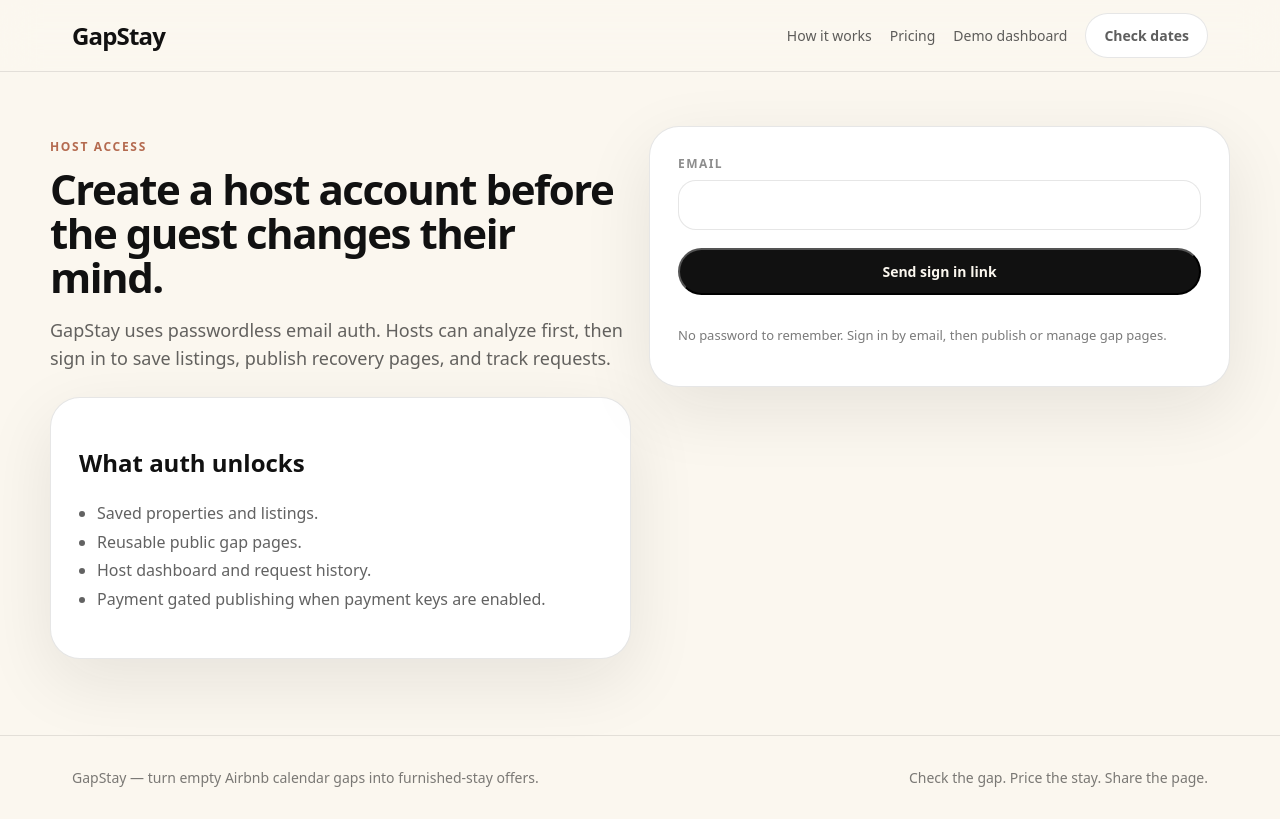
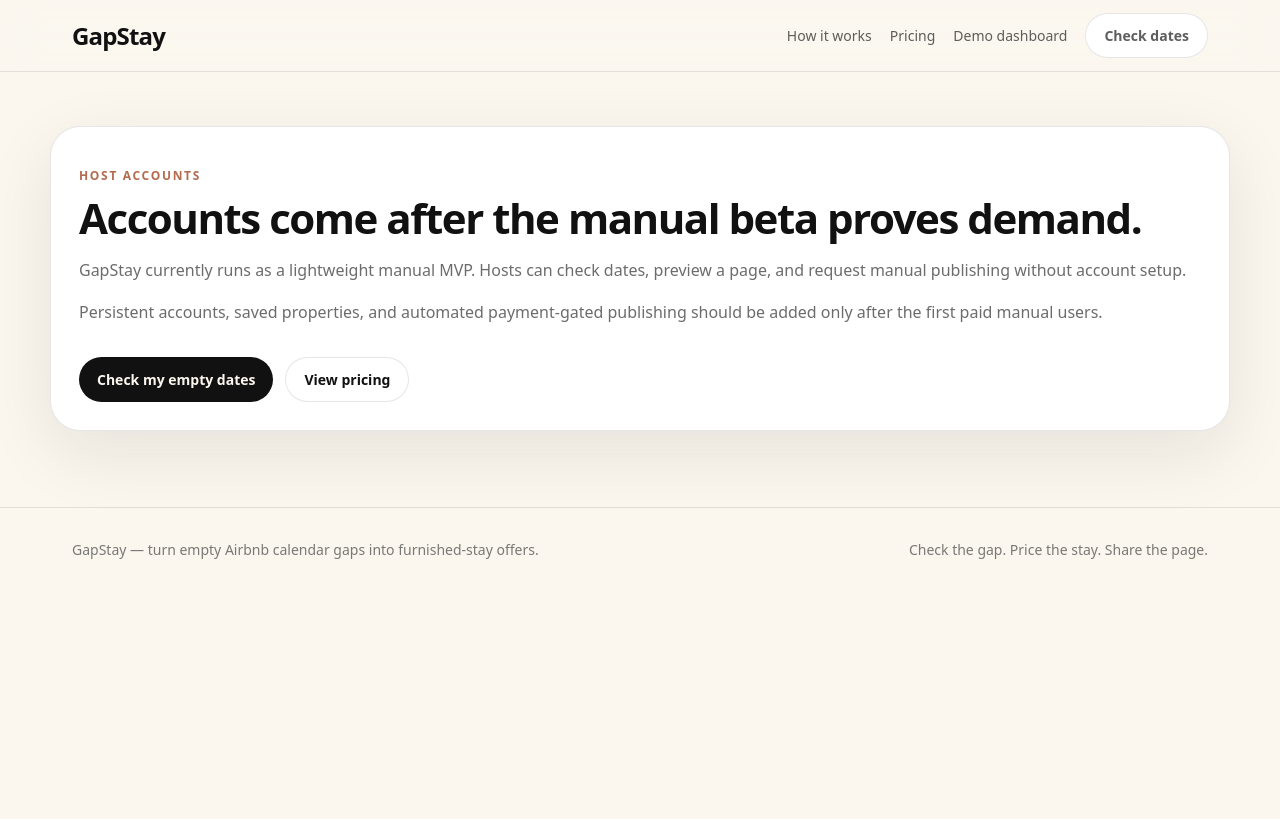
Before and after one commit to pissclams1/Pissclams, a Next.js app: page /auth in a window 1280 px wide. Built offline with nearby package versions, Linux system fonts and the light colour scheme; no server answers.

Commit message:
Make auth page coming soon

```diff
--- a/app/auth/page.tsx
+++ b/app/auth/page.tsx
@@ -1,21 +1,16 @@
-"use client";
-import { FormEvent, useState } from "react";
 import Link from "next/link";
-import { getSupabaseBrowserClient, hasSupabaseConfig } from "../../lib/supabase";
 
 export default function AuthPage(){
-  const [email,setEmail]=useState("");
-  const [status,setStatus]=useState<string|null>(null);
-  const [error,setError]=useState<string|null>(null);
-  async function submit(e:FormEvent<HTMLFormElement>){
-    e.preventDefault();
-    setError(null);
-    if(!hasSupabaseConfig()) { setStatus("Demo mode: Supabase environment variables are not configured on this deploy yet. The auth screen is ready once env vars are added."); return; }
-    const supabase=getSupabaseBrowserClient();
-    if(!supabase) return;
-    const origin=window.location.origin;
-    const result = await supabase.auth.signInWithOtp({ email, options: { emailRedirectTo: `${origin}/dashboard` } });
-    if(result.error) setError(result.error.message); else setStatus("Check your email for the GapStay sign in link.");
-  }
-  return <main className="wrap section topspace"><div className="grid grid2"><section><p className="kicker">Host access</p><h1 className="big">Create a host account before the guest changes their mind.</h1><p className="lead" style={{fontSize:18}}>GapStay uses passwordless email auth. Hosts can analyze first, then sign in to save listings, publish recovery pages, and track requests.</p><div className="card pad" style={{marginTop:24}}><h2>What auth unlocks</h2><ul className="list"><li>Saved properties and listings.</li><li>Reusable public gap pages.</li><li>Host dashboard and request history.</li><li>Payment gated publishing when payment keys are enabled.</li></ul></div></section><section className="card pad" style={{alignSelf:"start"}}>{status?<div><p className="kicker">Auth status</p><h2>{status}</h2>{error?<p className="muted">{error}</p>:null}<Link className="darkpill" href="/host">Continue to analyzer</Link></div>:<form onSubmit={submit} className="grid"><label><span className="label">Email</span><input className="input" type="email" value={email} onChange={e=>setEmail(e.target.value)} required/></label><button className="darkpill" type="submit">Send sign in link</button><p className="small">No password to remember. Sign in by email, then publish or manage gap pages.</p></form>}</section></div></main>
+  return <main className="wrap section topspace">
+    <div className="card pad">
+      <p className="kicker">Host accounts</p>
+      <h1 className="big">Accounts come after the manual beta proves demand.</h1>
+      <p className="muted">GapStay currently runs as a lightweight manual MVP. Hosts can check dates, preview a page, and request manual publishing without account setup.</p>
+      <p className="muted">Persistent accounts, saved properties, and automated payment-gated publishing should be added only after the first paid manual users.</p>
+      <div className="actions">
+        <Link className="darkpill" href="/host">Check my empty dates</Link>
+        <Link className="pill" href="/pricing">View pricing</Link>
+      </div>
+    </div>
+  </main>
 }
```
